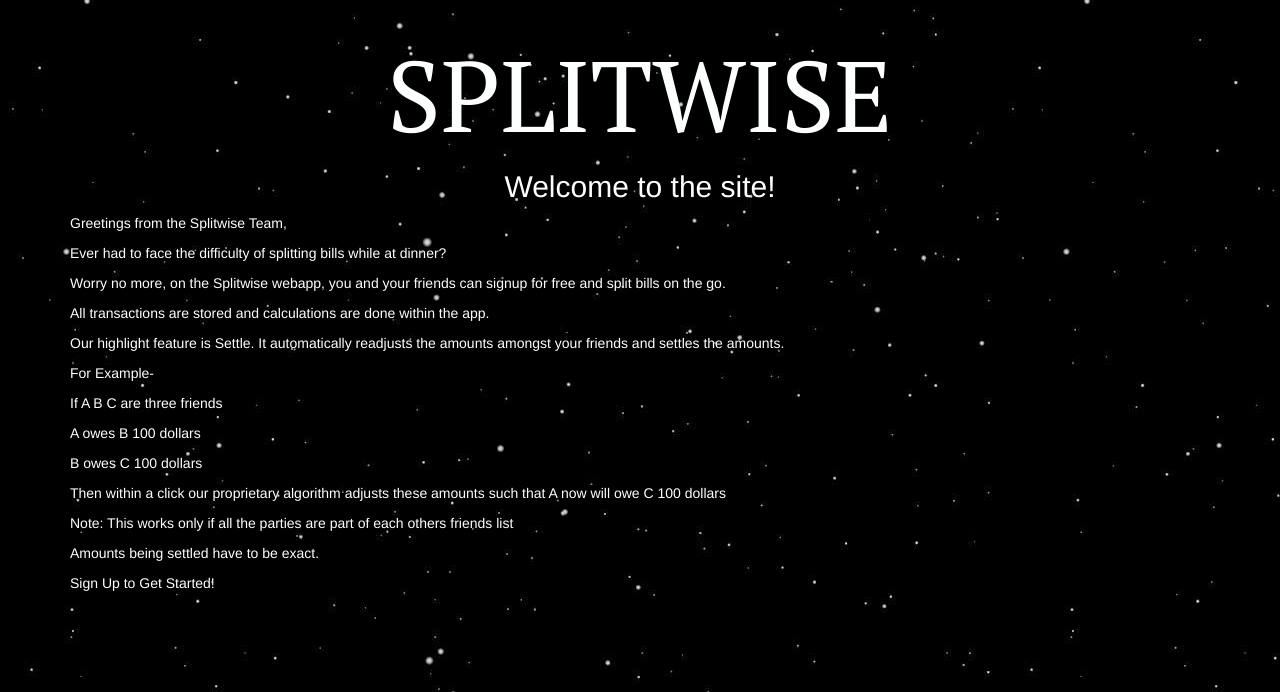
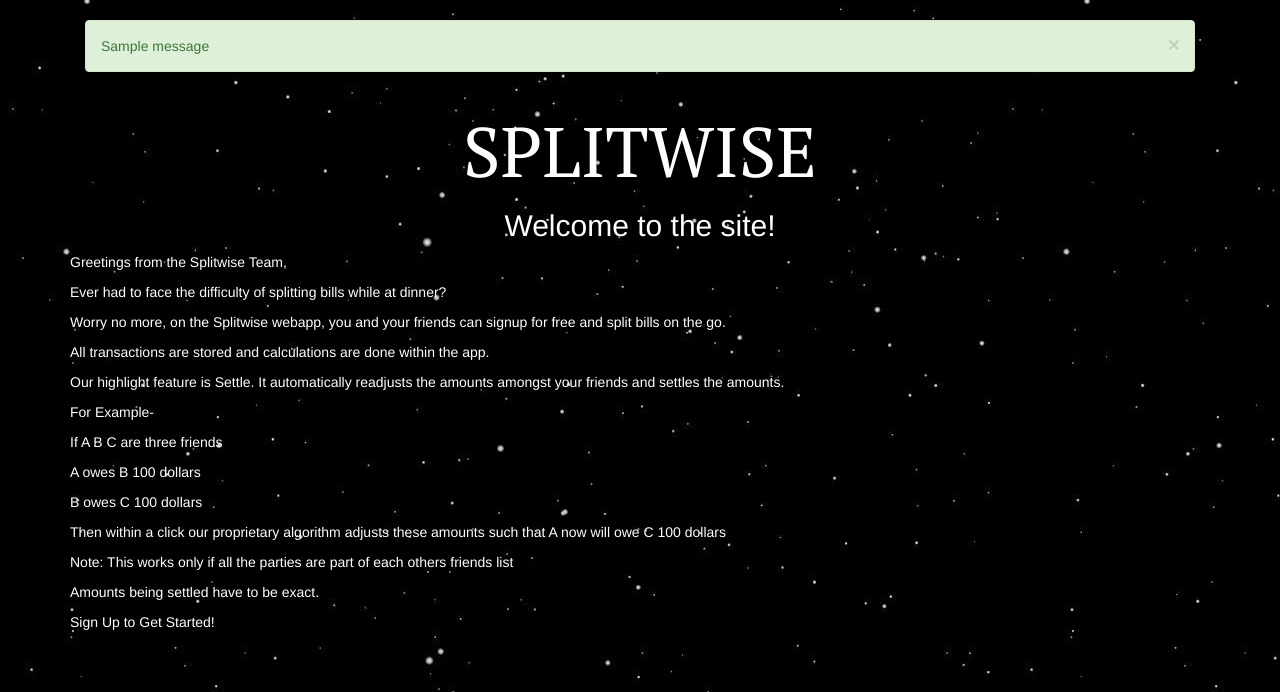
Before and after one commit to projects-incorp/Splitwise-django, a Django app: page / in a window 1280 px wide. Shown: the part 51-743 px from the top of the page. Run offline with Django 3.2, Linux system fonts and the light colour scheme; one stand-in notice (Sample message) is shown; some libraries are stand-ins or nearby versions.

Commit message:
alert messages

```diff
--- a/Splitwise/Splitwise/urls.py
+++ b/Splitwise/Splitwise/urls.py
@@ -28,4 +28,5 @@
     url(r'history/$',views.history,name='history'),
     url(r'settle/$',views.settle,name='settle'),
     url(r'^n/$',views.nullify,name='nullify',),
+    #url(r'^n/$',views.history,name='messages',),
 ]
--- a/Splitwise/webapp/templates/webapp/base.html
+++ b/Splitwise/webapp/templates/webapp/base.html
@@ -67,11 +67,13 @@
 
 
         </ul>
+
       </div>
       </div>
     </div>
     </nav>
     <div class="container">
+      {% include 'webapp/messages.html' %}
     {% block body_block %}
     {% endblock %}
     </div>
--- a/Splitwise/webapp/templates/webapp/history.html
+++ b/Splitwise/webapp/templates/webapp/history.html
@@ -87,6 +87,7 @@
 {%if flag1%}
 <h3 id="body_info">Your net balance with {{person_n}} is {{famount}}</h3>
 {%endif%}
+
 {%if flag%}
 
 
--- a/Splitwise/webapp/templates/webapp/index.html
+++ b/Splitwise/webapp/templates/webapp/index.html
@@ -28,7 +28,7 @@
 
 }
 </style>
-    <h1 id="main-header" style="text-align:center; font-size: 100px";>SPLITWISE</h1>
+    <h1 id="main-header" style="text-align:center; font-size: 70px";>SPLITWISE</h1>
 
 
     {% if user.is_authenticated %}
@@ -86,9 +86,10 @@
         </p>
         <p>
         For Example-
+        <div> If A B C are three friends</div>
       </p>
       <p>
-        If A B C are three friends
+
       </p>
       <p>
         A owes B 100 dollars
--- /dev/null
+++ b/Splitwise/webapp/templates/webapp/messages.html
@@ -0,0 +1,11 @@
+
+{% for message in messages %}
+<div class="container-fluid p-0">
+  <div class="alert {{ message.tags }} alert-dismissible" role="alert" >
+    <button type="button" class="close" data-dismiss="alert" aria-label="Close">
+      <span aria-hidden="true">&times;</span>
+    </button>
+    {{ message }}
+  </div>
+</div>
+{% endfor %}
--- a/Splitwise/webapp/views.py
+++ b/Splitwise/webapp/views.py
@@ -11,6 +11,7 @@
 from django.contrib.auth.decorators import login_required
 from django.contrib.auth import authenticate,login,logout
 from django.db.models import DateTimeField
+from django.contrib import messages
 
 
 #import all the views eg-from django.view.generic import(TemplateView,ListView)
@@ -182,6 +183,7 @@
 
 
 person_n=""
+
 def history(request):
     global person_n
 
@@ -193,6 +195,7 @@
         if transact_history.is_valid():
             person_n=request.POST["person_name"]
             if person_n=="":
+                messages.error(request,'Person Not found')
                 flag1=False
             else:
                 flag1=True
@@ -204,7 +207,9 @@
     dataopp= Transaction_history.objects.filter(person2=request.user.get_username(),person1=person_n)
 
     if Transaction_Pairs.objects.filter(person1=request.user.get_username(),person2=person_n).count()==0 and Transaction_Pairs.objects.filter(person1=person_n,person2=request.user.get_username()).count()==0 :
-        return HttpResponse("Could not find Person")
+        messages.error(request,'Person Not found')
+        return render(request,'webapp/history.html',{'transact_history':transact_history,"datah":datah,"dataopp":dataopp})
+
     elif Transaction_Pairs.objects.filter(person1=person_n,person2=request.user.get_username()).count()==0:
         famt1=Transaction_Pairs.objects.get(person1=request.user.get_username(),person2=person_n,)
         flag=True
@@ -241,14 +246,25 @@
     if request.GET.get('mybtn') or request.GET.get('mybtn1')  and person_n !="":
         amtr=int(request.GET.get('mytextbox'))
         obj=(Transaction_Pairs.objects.get(person1=request.user.get_username(),person2=person_n,) if Transaction_Pairs.objects.filter(person1=person_n,person2=request.user.get_username()).count()==0 else Transaction_Pairs.objects.get(person1=person_n,person2=request.user.get_username()))
-        if request.GET.get('mybtn') and amtr!=0 and obj.amount!=0:
+        if request.GET.get('mybtn') and obj.amount==0.0:
+            messages.warning(request,"You cannot receive money!")
+        elif request.GET.get('mybtn') and amtr!=0 and obj.amount!=0.0:
             #last if is so the value doesnt go from money owed 0 to negative
             obj.amount-=amtr
         elif request.GET.get('mybtn') and amtr==0:
-            return HttpResponse("Enter an amount!") #I want it to be an alert
+            messages.info(request,"Enter an amount!")
+            return render(request,'webapp/history.html')
 
-        elif request.GET.get('mybtn1'):
+            #return HttpResponse("Enter an amount!") #I want it to be an alert
+
+
+        elif request.GET.get('mybtn1') and obj.amount!=0.0:
             obj.amount=0
+            messages.success(request,"Full amount received")
+
+        elif request.GET.get('mybtn1') and obj.amount==0.0:
+            messages.warning(request,"You cannot receive money!")
+
         obj.save()
         return redirect('index')
 
```
Also changed, not shown: Splitwise/Splitwise/settings.py (+9 -1 lines), Splitwise/db.sqlite3.
